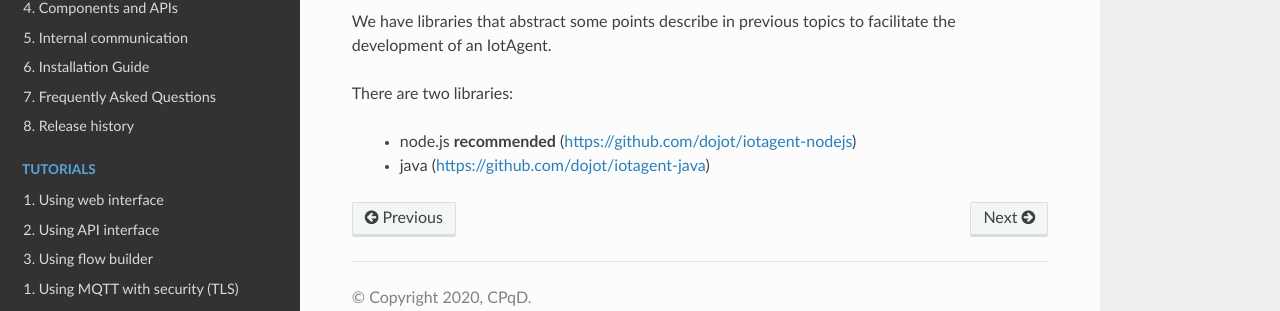
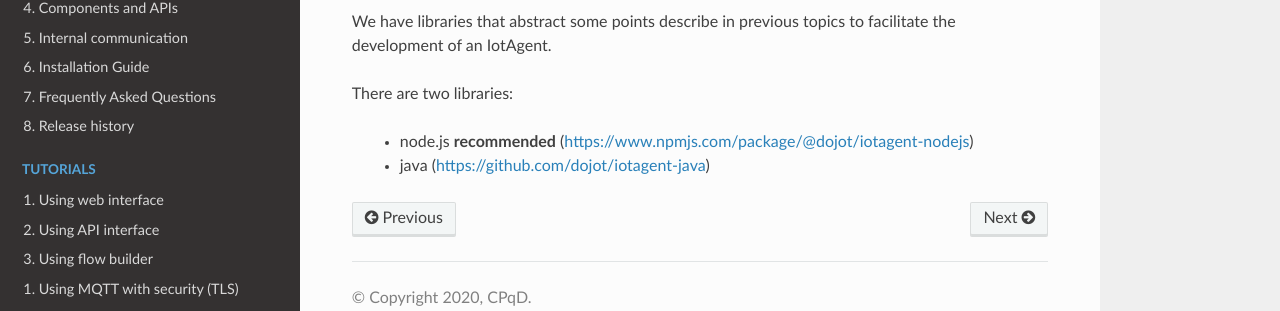
Before and after one commit to dojot/docs, a Sphinx documentation site: the page built from source/iotagent-architecture.rst, in a window 1280 px wide and 900 px high, scrolled down 9021 px. Shown: the part 533-844 px from the top of the window. Built offline with Sphinx 7.4.7 and the Read the Docs theme 2.0.0, drawn with Linux system fonts in a browser that asks for light colours; some of the changed lines change nothing that is shown.

Commit message:
change to npm

```diff
--- a/source/iotagent-architecture.rst
+++ b/source/iotagent-architecture.rst
@@ -520,5 +520,5 @@ to facilitate the development of an IotAgent.
 
 There are two libraries:
 
- - node.js **recommended** (https://github.com/dojot/iotagent-nodejs)
+ - node.js **recommended** (https://www.npmjs.com/package/@dojot/iotagent-nodejs)
  - java (https://github.com/dojot/iotagent-java)
```
